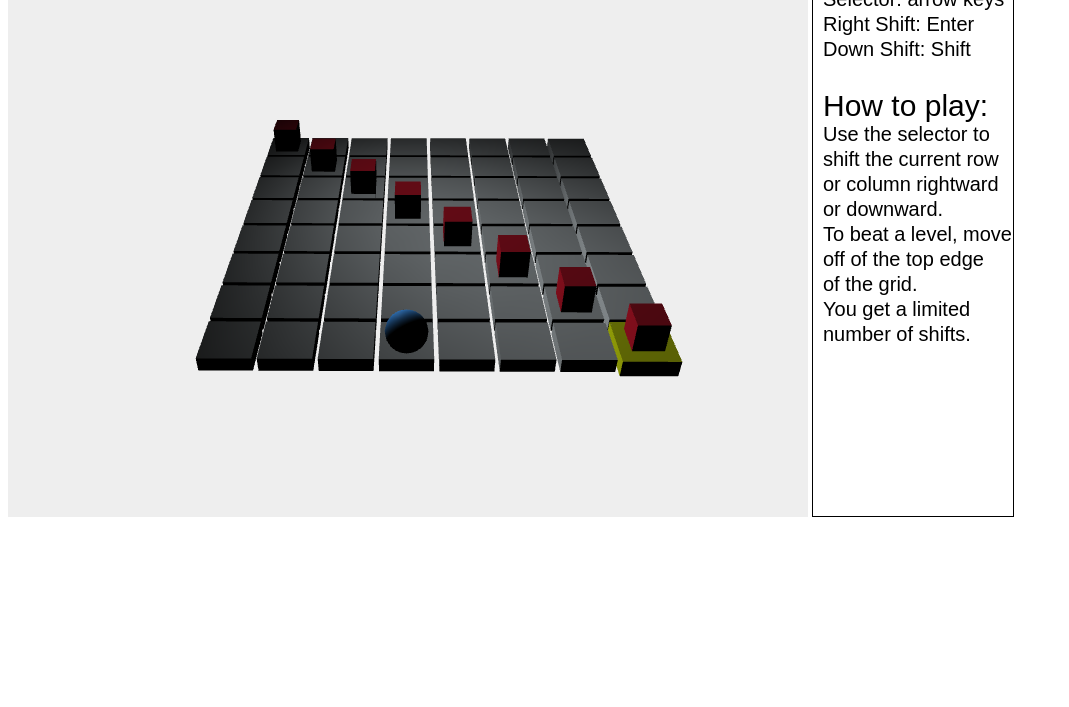
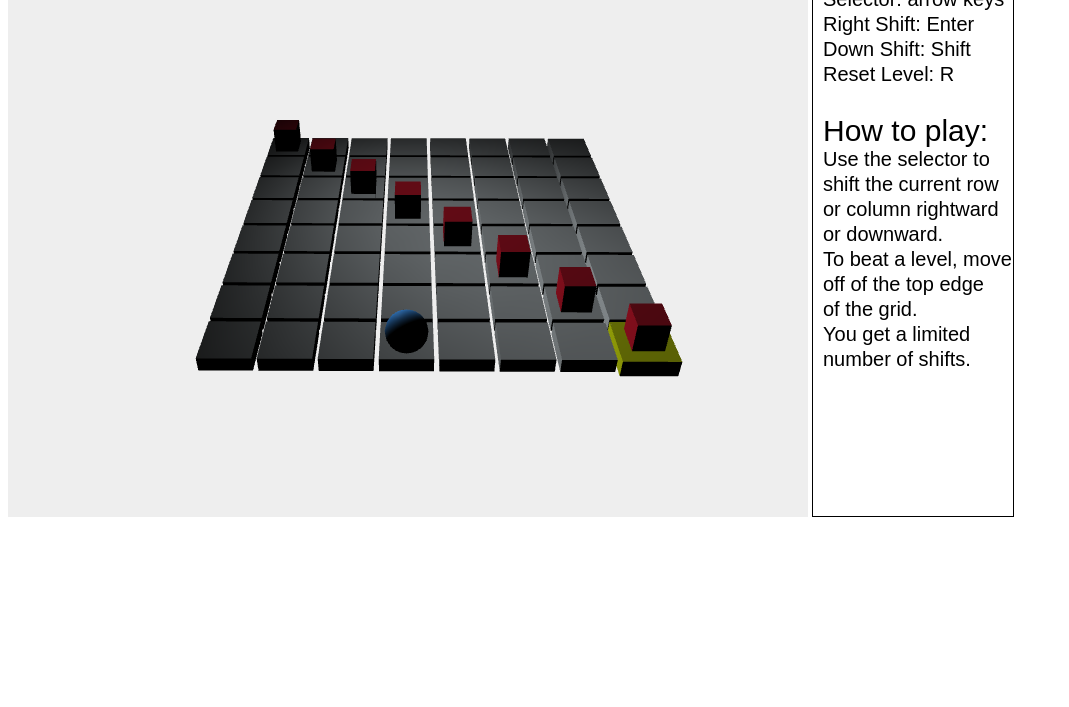
Before and after one commit to grnnn/Shift-Escape, a plain HTML site: page index.html in a window 1280 px wide. Shown: the part 93-800 px from the top of the page, without its empty margins (0-1069 px from the left). Drawn offline with Linux system fonts and the light colour scheme; animation ran at ten frames a second.

Commit message:
final build

```diff
--- a/Grid/Grid.js
+++ b/Grid/Grid.js
@@ -12,7 +12,7 @@ var Tile = function(scene){
 	this.scene = scene;
 }
 
-Tile.prototype.fill = function(){
+Tile.prototype.block = function(){
 	this.state = "filled";
 
 	this.fill = new THREE.Mesh(
@@ -71,9 +71,7 @@ Grid.prototype.init = function(){
 }
 
 Grid.prototype.fillTile = function(x, y){
-
-
-	this.array[x-1][y-1].fill();
+	this.array[x-1][y-1].block();
 }
 
 Grid.prototype.canShift = function(dir){
@@ -241,3 +239,8 @@ Grid.prototype.clear = function(){
 	}
 	this.player.returnToStart();
 }
+
+Grid.prototype.checkWin = function(){
+	if(this.player.y === 7) return true;
+	return false;
+}
--- a/Levels/Level2.js
+++ b/Levels/Level2.js
@@ -1,23 +1,39 @@
 //  8 c c c c c c c c
 //  7 c c c c c c c c
-//  6 c c c c c c c c
-//  5 c c c c c c c c
-//  4 c c c c c c c c
-//  3 c c c c c c c c
-//  2 c c c c c c c c
-//  1 c c c p c c c c
+//  6 c x x c c c c x
+//  5 x x x x x x x c
+//  4 x x x c c c x x
+//  3 x c c x x x c x
+//  2 x c c c c c c x
+//  1 x c c p c c c x
 //    8 7 6 5 4 3 2 1
 
 
-var level1 = new Array();
+var level2 = new Array();
 
-level1.push(new Array(1,1));
-level1.push(new Array(2,2));
-level1.push(new Array(3,3));
-level1.push(new Array(4,4));
-level1.push(new Array(5,5));
-level1.push(new Array(6,6));
-level1.push(new Array(7,7));
-level1.push(new Array(8,8));
+level2.push(new Array(1,1));
+level2.push(new Array(1,2));
+level2.push(new Array(1,3));
+level2.push(new Array(1,4));
+level2.push(new Array(1,6));
+level2.push(new Array(2,4));
+level2.push(new Array(2,5));
+level2.push(new Array(3,3));
+level2.push(new Array(3,5));
+level2.push(new Array(4,3));
+level2.push(new Array(4,5));
+level2.push(new Array(5,3));
+level2.push(new Array(5,5));
+level2.push(new Array(6,4));
+level2.push(new Array(6,5));
+level2.push(new Array(6,6));
+level2.push(new Array(7,4));
+level2.push(new Array(7,5));
+level2.push(new Array(7,6));
+level2.push(new Array(8,1));
+level2.push(new Array(8,2));
+level2.push(new Array(8,3));
+level2.push(new Array(8,4));
+level2.push(new Array(8,5));
 
-level1.count = 1;
+level2.count = 3;
--- a/Levels/Level3.js
+++ b/Levels/Level3.js
@@ -0,0 +1,35 @@
+//  8 c c c c c c c c
+//  7 c c c c c c c c
+//  6 c c x c x c c c
+//  5 c c x c x c c c
+//  4 c x x x c x c c
+//  3 c x x c x x c c
+//  2 c x x c x x c c
+//  1 c x x p x x c c
+//    8 7 6 5 4 3 2 1
+
+
+var level3 = new Array();
+
+level3.push(new Array(3,1));
+level3.push(new Array(3,2));
+level3.push(new Array(3,3));
+level3.push(new Array(3,4));
+level3.push(new Array(4,1));
+level3.push(new Array(4,2));
+level3.push(new Array(4,3));
+level3.push(new Array(4,5));
+level3.push(new Array(4,6));
+level3.push(new Array(5,4));
+level3.push(new Array(6,1));
+level3.push(new Array(6,2));
+level3.push(new Array(6,3));
+level3.push(new Array(6,4));
+level3.push(new Array(6,5));
+level3.push(new Array(6,6));
+level3.push(new Array(7,1));
+level3.push(new Array(7,2));
+level3.push(new Array(7,3));
+level3.push(new Array(7,4));
+
+level3.count = 3;
--- a/index.html
+++ b/index.html
@@ -32,6 +32,8 @@
 			this.levelStack = new Array();
 			this.levelNumber = 1;
 			this.count;
+
+			this.won = false;
 		}
 
 		Game.prototype.init = function(){
@@ -52,6 +54,14 @@
       		this.spot.position.set( 530, 350, 530 );
       		this.scene.add(this.spot);
 
+      		this.text = document.createElement('div');
+			this.text.style.position = 'absolute';
+			this.text.style.width = 100;
+			this.text.style.height = 24;
+			this.text.style.font = "50px Arial";
+			this.text.style.top = 10 + 'px';
+			this.text.style.left = 370 + 'px';
+			document.body.appendChild(that.text);
 
 			this.text2 = document.createElement('div');
 			this.text2.style.position = 'absolute';
@@ -63,6 +73,8 @@
 			document.body.appendChild(that.text2);
 
       		this.levelStack.push(level1);
+      		this.levelStack.push(level2);
+      		this.levelStack.push(level3);
 
       		this.loadLevel(this.levelNumber);
 
@@ -173,9 +185,20 @@
 				}
 
 			}
+
+			if(this.keys[82]){
+				this.keys[82] = "triggered";
+				this.loadLevel(this.levelNumber);
+			}
 		}
 
 		Game.prototype.loadLevel = function(num){
+			if(num - 1 === this.levelStack.length){
+				this.win();
+				this.won = true;
+				return;
+			}
+
 			var array = this.levelStack[num-1];
 
 			this.grid.clear();
@@ -188,14 +211,31 @@
 		}
 
 		Game.prototype.updateText = function(){
+			this.text.innerHTML = "Level:" + this.levelNumber;
 			this.text2.innerHTML = "Shifts: " + this.grid.count;
 
+		}
+
+		Game.prototype.win = function(){
+			var that = this;
+			this.text3 = document.createElement('div');
+			this.text3.style.position = 'absolute';
+			this.text3.style.width = 115;
+			this.text3.style.height = 75;
+			this.text3.style.backgroundColor = "white";
+			this.text3.style.font = "70px Arial";
+			this.text3.style.top = 280 + 'px';
+			this.text3.style.left = 350 + 'px';
+			this.text3.innerHTML = "Fin.";
+			document.body.appendChild(that.text3);
+			this.levelNumber--;
 		}
 
 		var game = new Game();
 
 		function start(t){
 			var that = game;
+			if(!that.won){
 				that.camera.position.x = 120 + Math.sin(t/10000)*200;
         		that.camera.position.y = 450 + Math.sin(t/11000)*50;
 				that.camera.lookAt(new THREE.Vector3(220, 0, 220));
@@ -206,7 +246,13 @@
 				else {
 					if(!that.grid.animate()) that.animating = false;
 				}
+				if(that.grid.checkWin()){
+					that.levelNumber++;
+					that.loadLevel(that.levelNumber);
+				}
 				that.updateText();
+			}
+
         	window.requestAnimationFrame(start, that.renderer.domElement);
 		}
 
@@ -249,39 +295,44 @@
       		vShift.font = "20px Arial";
       		vShift.fillText("Down Shift: Shift", 10, 140);
 
+      		reset =  c.getContext("2d");
+      		reset.font = "20px Arial";
+      		reset.fillText("Reset Level: R", 10, 165);
+
+
       		goal =  c.getContext("2d");
       		goal.font = "30px Arial";
-      		goal.fillText("How to play:", 10, 200);
+      		goal.fillText("How to play:", 10, 225);
 
       		instructions1 =  c.getContext("2d");
       		instructions1.font = "20px Arial";
-      		instructions1.fillText("Use the selector to", 10, 225);
+      		instructions1.fillText("Use the selector to", 10, 250);
       		instructions2 =  c.getContext("2d");
       		instructions2.font = "20px Arial";
-      		instructions2.fillText("shift the current row", 10, 250);
+      		instructions2.fillText("shift the current row", 10, 275);
       		instructions3 =  c.getContext("2d");
       		instructions3.font = "20px Arial";
-      		instructions3.fillText("or column rightward", 10, 275);
+      		instructions3.fillText("or column rightward", 10, 300);
       		instructions4 =  c.getContext("2d");
       		instructions4.font = "20px Arial";
-      		instructions4.fillText("or downward.", 10, 300);
+      		instructions4.fillText("or downward.", 10, 325);
 
       		instructions5 =  c.getContext("2d");
       		instructions5.font = "20px Arial";
-      		instructions5.fillText("To beat a level, move", 10, 325);
+      		instructions5.fillText("To beat a level, move", 10, 350);
       		instructions6 =  c.getContext("2d");
       		instructions6.font = "20px Arial";
-      		instructions6.fillText("off of the top edge", 10, 350);
+      		instructions6.fillText("off of the top edge", 10, 375);
       		instructions7 =  c.getContext("2d");
       		instructions7.font = "20px Arial";
-      		instructions7.fillText("of the grid.", 10, 375);
+      		instructions7.fillText("of the grid.", 10, 400);
 
       		instructions8 =  c.getContext("2d");
       		instructions8.font = "20px Arial";
-      		instructions8.fillText("You get a limited", 10, 400);
+      		instructions8.fillText("You get a limited", 10, 425);
       		instructions9 =  c.getContext("2d");
       		instructions9.font = "20px Arial";
-      		instructions9.fillText("number of shifts.", 10, 425);
+      		instructions9.fillText("number of shifts.", 10, 450);
 
 		</script>
 
```
Lines whose indentation alone changed are shown as unchanged.
